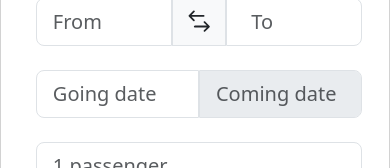
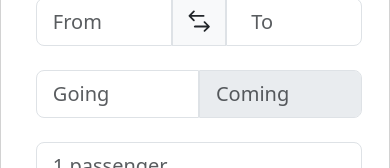
Before and after one commit to faran1385/Ticket-reservation, a website: page index.html in a window 390 px wide. Shown: the part 733-901 px from the top of the page. Drawn offline with nearby package versions, Linux system fonts and the light colour scheme.

Commit message:
complete the card body responsive mode

```diff
--- a/index.html
+++ b/index.html
@@ -196,9 +196,9 @@
                             </div>
                             <div class="col-lg-4 col-11 ms-2 d-flex mb-lg-0 mb-4">
                                 <input type="text" class=" form-control-lg form-control rounded-end-0"
-                                       placeholder="Going date">
+                                       placeholder="Going">
                                 <input type="text" class=" form-control-lg form-control rounded-start-0"
-                                       placeholder="Coming date" disabled>
+                                       placeholder="Coming" disabled>
                             </div>
                             <div class="col-lg-2 col-11 ms-2 mb-lg-0 mb-4">
                                 <input type="text" class=" form-control-lg form-control" placeholder="1 passenger">
```
